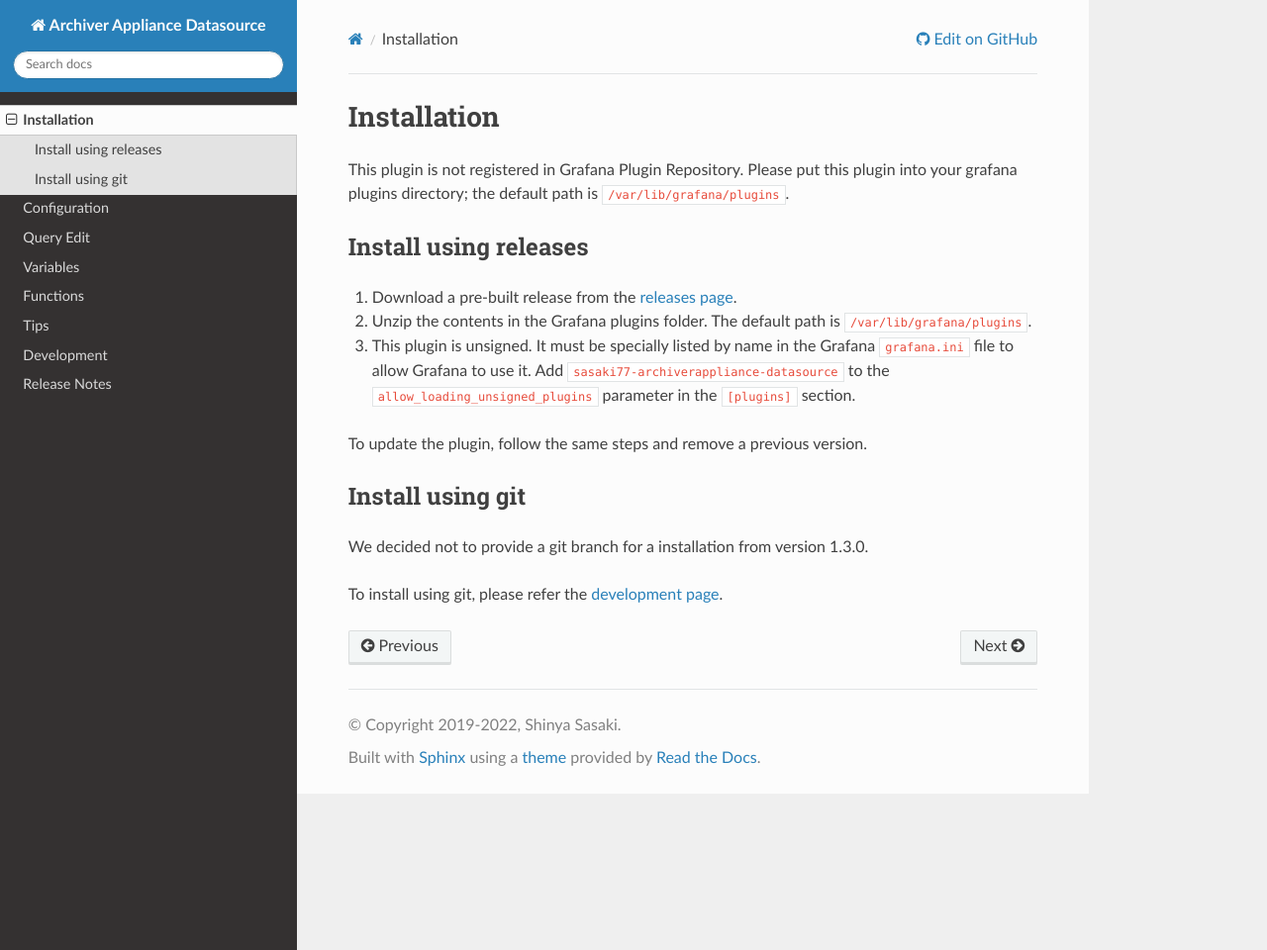
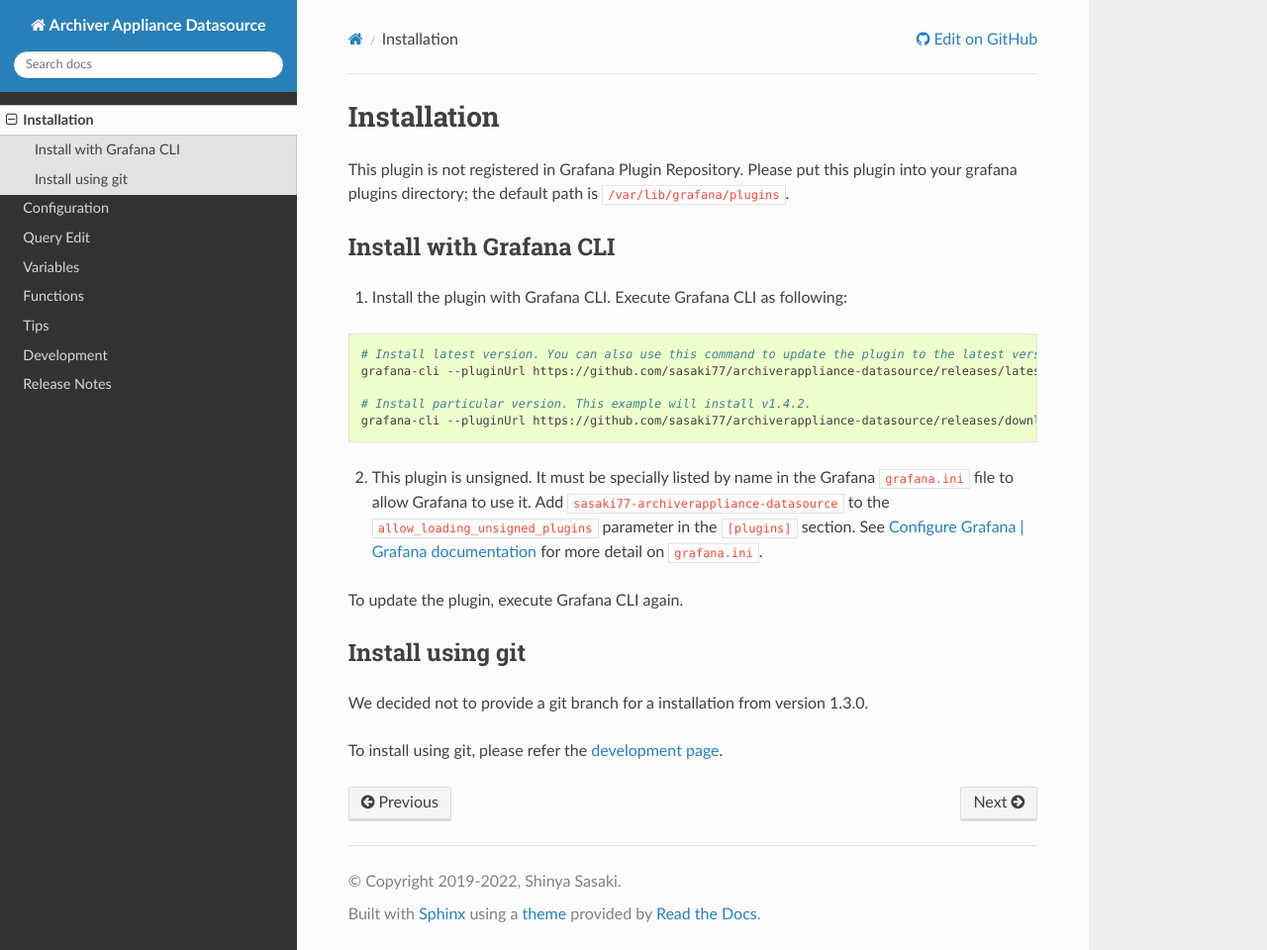
Before and after one commit to sasaki77/archiverappliance-datasource, a Sphinx documentation site: the page built from docs/installation.md, in a window 1280 px wide and 960 px high. Shown: the whole window at 99% size. Built offline with Sphinx 7.4.7 and the Read the Docs theme 2.0.0, drawn with Linux system fonts in a browser that asks for light colours.

Commit message:
DOC: update installation

````diff
--- a/docs/installation.md
+++ b/docs/installation.md
@@ -4,13 +4,18 @@
 Please put this plugin into your grafana plugins directory;
 the default path is `/var/lib/grafana/plugins`.
 
-## Install using releases
+## Install with Grafana CLI
+1. Install the plugin with Grafana CLI. Execute Grafana CLI as following:
+```bash
+# Install latest version. You can also use this command to update the plugin to the latest version.
+grafana-cli --pluginUrl https://github.com/sasaki77/archiverappliance-datasource/releases/latest/download/archiverappliance-datasource.zip plugins install sasaki77-archiverappliance-datasource
 
-1. Download a pre-built release from the [releases page](https://github.com/sasaki77/archiverappliance-datasource/releases).
-2. Unzip the contents in the Grafana plugins folder. The default path is `/var/lib/grafana/plugins`.
-3. This plugin is unsigned. It must be specially listed by name in the Grafana `grafana.ini` file to allow Grafana to use it. Add `sasaki77-archiverappliance-datasource` to the `allow_loading_unsigned_plugins` parameter in the `[plugins]` section.
+# Install particular version. This example will install v1.4.2.
+grafana-cli --pluginUrl https://github.com/sasaki77/archiverappliance-datasource/releases/download/1.4.2/archiverappliance-datasource.zip plugins install sasaki77-archiverappliance-datasource
+```
+2. This plugin is unsigned. It must be specially listed by name in the Grafana `grafana.ini` file to allow Grafana to use it. Add `sasaki77-archiverappliance-datasource` to the `allow_loading_unsigned_plugins` parameter in the `[plugins]` section. See [Configure Grafana | Grafana documentation](https://grafana.com/docs/grafana/latest/setup-grafana/configure-grafana/) for more detail on `grafana.ini`.
 
-To update the plugin, follow the same steps and remove a previous version.
+To update the plugin, execute Grafana CLI again.
 
 ## Install using git
 We decided not to provide a git branch for a installation from version 1.3.0.
````
